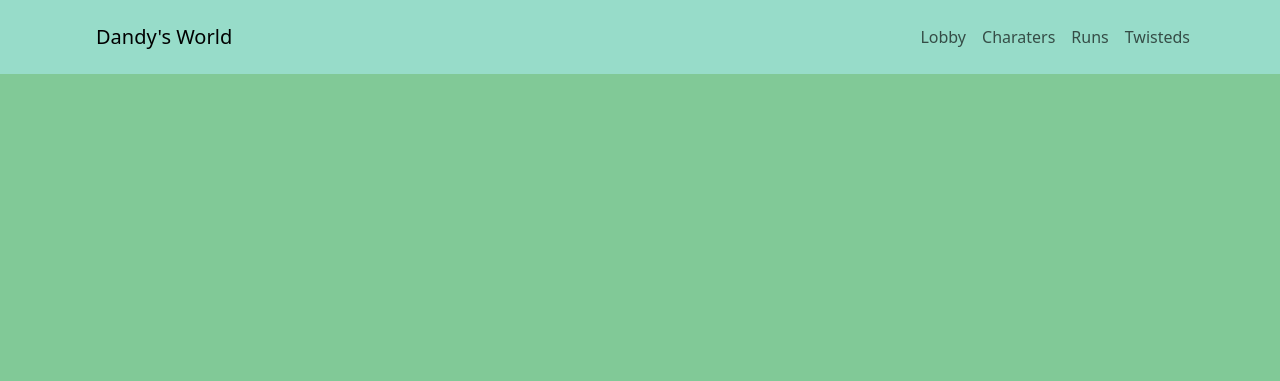
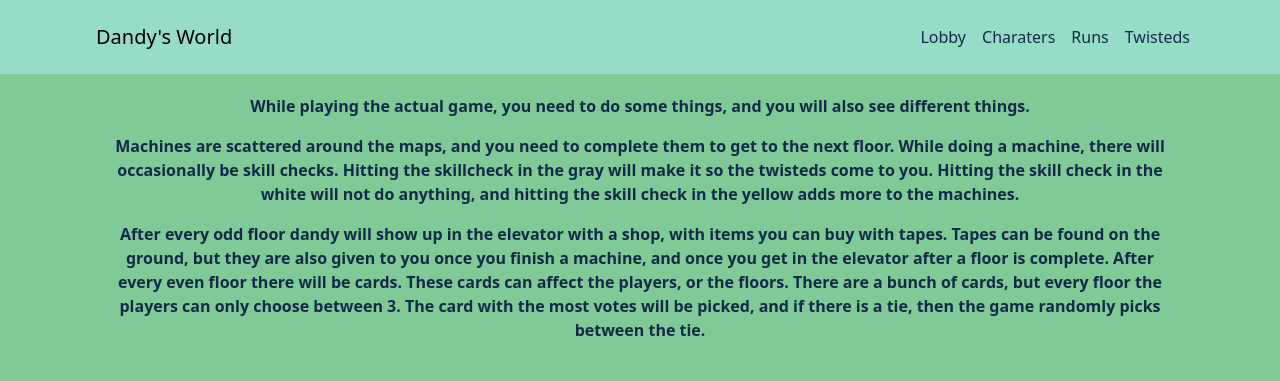
Before and after one commit to MaxwellMIA/bg2025portfolio, a plain HTML site: page projects/bootstrapwebproject/page3.html in a window 1280 px wide. Drawn offline with nearby package versions, Linux system fonts and the light colour scheme.

Commit message:
cheese crackers

```diff
--- a/projects/bootstrapwebproject/css/styles.css
+++ b/projects/bootstrapwebproject/css/styles.css
@@ -87,7 +87,7 @@ p{
 
 .even{
     text-align: center;
-    color: #77735e;
+    color: #112A46;
 }
 
 .lgi {
--- a/projects/bootstrapwebproject/page3.html
+++ b/projects/bootstrapwebproject/page3.html
@@ -23,14 +23,23 @@
             </button>
             <div class="collapse navbar-collapse" id="navbarNav">
                 <ul class="navbar-nav ms-auto">
-                    <li class="nav-items"><a href="page1.html" class="nav-link">Lobby</a></li>
-                    <li class="nav-items"><a href="page2.html" class="nav-link">Charaters</a></li>
-                    <li class="nav-items"><a href="page3.html" class="nav-link">Runs</a></li>
-                    <li class="nav-items"><a href="page4.html" class="nav-link">Twisteds</a></li>
+                    <li class="nav-items"><a href="page1.html" class="nav-link even">Lobby</a></li>
+                    <li class="nav-items"><a href="page2.html" class="nav-link even">Charaters</a></li>
+                    <li class="nav-items"><a href="page3.html" class="nav-link even">Runs</a></li>
+                    <li class="nav-items"><a href="page4.html" class="nav-link even">Twisteds</a></li>
                 </ul>
             </div>
         </div>
     </nav>
+    <div class="container">
+        <div class="content">
+            <p class="even">While playing the actual game, you need to do some things, and you will also see different things.</p>
+            <p class="even">Machines are scattered around the maps, and you need to complete them to get to the next floor. While doing a machine, there will occasionally be skill checks. Hitting the skillcheck in the gray will make it so the twisteds come to you. Hitting the skill check in the white will not do anything, and hitting the skill check in the yellow adds more to the machines.</p>
+            <p class="even">After every odd floor dandy will show up in the elevator with a shop, with items you can buy with tapes. Tapes can be found on the ground, but they are also given to you once you finish a machine, and once you get in the elevator after a floor is complete.
+                After every even floor there will be cards. These cards can affect the players, or the floors. There are a bunch of cards, but every floor the players can only choose between 3. The card with the most votes will be picked, and if there is a tie, then the game randomly picks between the tie.
+                </p>
+        </div>
+    </div>
     <script src="https://cdn.jsdelivr.net/npm/bootstrap@5.3.3/dist/js/bootstrap.bundle.min.js" integrity="sha384-YvpcrYf0tY3lHB60NNkmXc5s9fDVZLESaAA55NDzOxhy9GkcIdslK1eN7N6jIeHz" crossorigin="anonymous"></script>
 </body>
 <footer>
```
Also changed, not shown: projects/bootstrapwebproject/index.html (+8 -5 lines), projects/bootstrapwebproject/page1.html (+4 -4 lines), projects/bootstrapwebproject/page2.html (+4 -4 lines), projects/bootstrapwebproject/page4.html (+4 -4 lines), projects/bootstrapwebproject/page5.html (+10 -0 lines).
